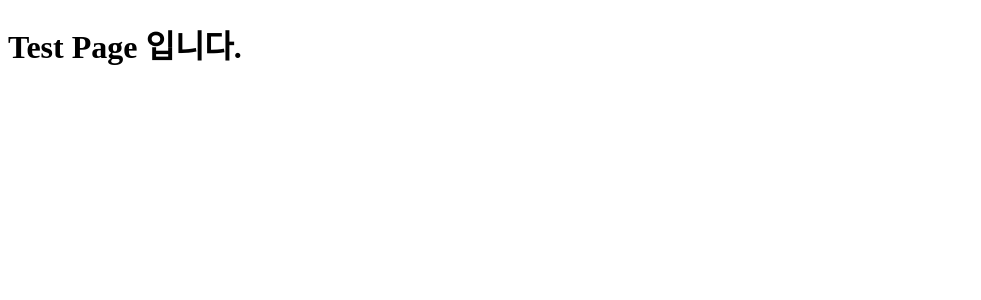
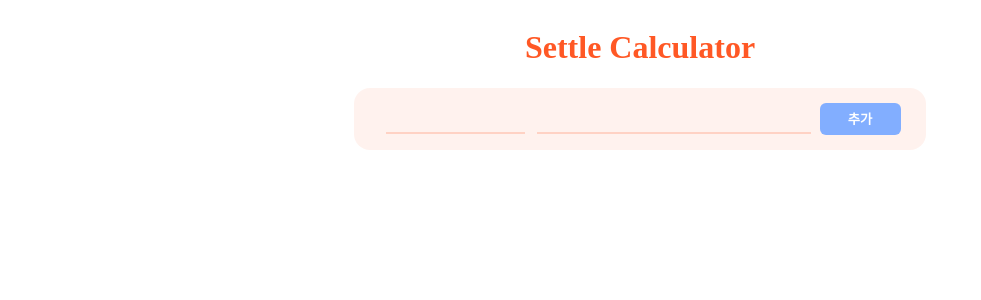
Before and after one commit to NamWoojin/settle_calculator, a Vue app: page / in a window 1280 px wide. Shown: the top 300 px of the page, without its empty margins (0-981 px from the left). Built offline with nearby package versions, Linux system fonts and the light colour scheme.

Commit message:
add input

```diff
--- a/package.json
+++ b/package.json
@@ -9,7 +9,8 @@
   },
   "dependencies": {
     "core-js": "^3.8.3",
-    "vue": "^3.2.13"
+    "vue": "^3.2.13",
+    "vue-router": "^4.0.13"
   },
   "devDependencies": {
     "@babel/core": "^7.12.16",
--- a/src/App.vue
+++ b/src/App.vue
@@ -1,5 +1,8 @@
 <template>
-  <h1>Test Page 입니다.</h1>
+  <div id='app'>
+    <h1 class="title">Settle Calculator</h1>
+    <router-view></router-view>
+  </div>
 </template>
 
 <script>
@@ -10,6 +13,14 @@ export default {
 </script>
 
 <style>
-#app {
+#app{
+  width:100%;
+  display: flex;
+  flex-direction: column;
+  align-items: center;
+}
+
+.title{
+  color:rgb(255, 88, 37);
 }
 </style>
--- /dev/null
+++ b/src/components/InputPage/InputArea.vue
@@ -0,0 +1,44 @@
+<template>
+    <div class="input-area">
+        <input class="name-input" type="text">
+        <input class="money-input" type="number">
+        <button class="add-button">추가</button>
+    </div>
+</template>
+<style scoped>
+.input-area{
+    width:100%;
+    height:30px;
+    display: flex;
+    align-items: center;
+    justify-content: center;
+}
+input{
+    border:0px;
+    border-bottom: 2px solid rgb(255, 210, 196);
+    background: none;
+    margin:3px 6px;
+    height:1.7rem;
+}
+input:focus,
+input:active{
+    border:none;
+}
+.name-input{
+    width:25%;
+}
+.money-input{
+    width:50%;
+}
+.add-button{
+    width:15%;
+    margin-left:3px;
+    background: rgb(130, 174, 255);
+    font-weight: 600;
+    color: white;
+    border:none;
+    border-radius: 6px;
+    height:2rem;
+    cursor: pointer;
+}
+</style>
--- /dev/null
+++ b/src/components/common/BackgroundLayout.vue
@@ -0,0 +1,15 @@
+<template>
+    <div class="background">
+        <slot/>
+    </div>
+</template>
+<style scoped>
+.background{
+    min-width:540px;
+    padding:16px;
+    background-color: rgba(255, 210, 196, 0.288);
+    border-radius: 16px;
+    display: flex;
+    justify-content: center;
+}
+</style>
--- a/src/main.js
+++ b/src/main.js
@@ -1,4 +1,7 @@
 import { createApp } from 'vue'
+import { router } from "./router/index"
 import App from './App.vue'
 
-createApp(App).mount('#app')
+const app = createApp(App)
+app.use(router)
+app.mount('#app')
--- /dev/null
+++ b/src/router/index.js
@@ -0,0 +1,13 @@
+import { createRouter, createWebHistory } from "vue-router";
+
+import InputPage from "../views/InputPage"
+
+const routes = [
+    {path: '/', component : InputPage},
+]
+const router = createRouter({
+    history: createWebHistory(),
+    routes
+});
+
+export { router }
--- /dev/null
+++ b/src/views/InputPage.vue
@@ -0,0 +1,17 @@
+<template>
+    <BackgroundLayout>
+        <InputArea/>
+    </BackgroundLayout>
+</template>
+<script>
+import BackgroundLayout from '@/components/common/BackgroundLayout.vue'
+import InputArea from "@/components/InputPage/InputArea.vue"
+
+export default {
+    components:{BackgroundLayout, InputArea},
+}
+</script>
+
+<style scoped>
+
+</style>
```
Also changed, not shown: 1 other file (tests, documents, lock files or other folders).
